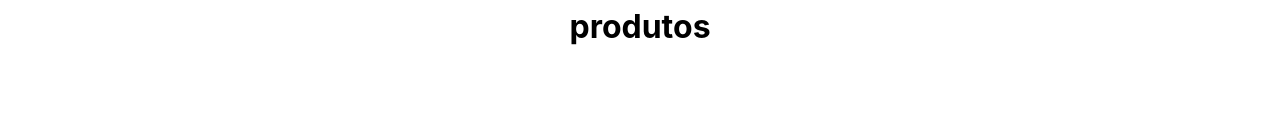
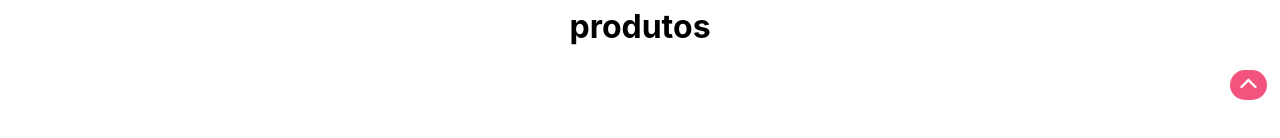
Before and after one commit to paulocost4/dincyscake, a Next.js app: page /produtos in a window 1280 px wide. Shown: the part 660-798 px from the top of the page. Built offline with nearby package versions, Linux system fonts and the light colour scheme; a web font is replaced by a local one.

Commit message:
função de subir do botão subir

```diff
--- a/pages/_app.js
+++ b/pages/_app.js
@@ -1,6 +1,7 @@
 /* eslint-disable react/no-unescaped-entities */
 import '../styles/globals.css'
 import Head from 'next/head'
+
 
 function MyApp({ Component, pageProps }) {
   return (
--- a/pages/produtos/index.js
+++ b/pages/produtos/index.js
@@ -3,18 +3,26 @@ import Navbar from '../src/components/navbar'
 import Footer from '../src/components/footer'
 import BannerHorizontal from '../src/components/BannerPropagandaHorizontal'
 import GoogleAds from '../src/components/GoogleAds'
+import BotaoSubir from '../src/components/botaoSubir'
 
 function produtos(){
+
     return(
         <div>
             <Navbar/>
             <BannerHorizontal/>
             {/* <GoogleAds slot='2194687109'/> */}
             <main>
+
+                                    {/* Começar a fazer a guia de produtos daqui */}
                 <h1>produtos</h1>
+
+
+
             </main>
             <BannerHorizontal/>
             {/* <GoogleAds slot='3271965051'/> */}
+            <BotaoSubir/>
             <Footer/>
         </div>
     )
--- a/pages/src/components/botaoSubir/index.js
+++ b/pages/src/components/botaoSubir/index.js
@@ -1,22 +1,37 @@
 import styles from './Botaosubir.module.css'
 import { IoIosArrowUp } from "react-icons/io";
-import { useEffect } from 'react';
+import React, { useEffect } from 'react';
 
 
+async function irParaOTopo(){
+  let botaoSubir = document.getElementsByClassName(styles.botaoSubir)[0]
+
+  window.scrollTo({top: 0})
+  let aux = 1
+  while (aux){
+    if( window.scrollY===0 && botaoSubir.classList.length > 1 ){
+      console.log(`qtd class: ${botaoSubir.classList.length}, window.scrollY: ${window.scrollY}  `)
+      botaoSubir.classList.remove(styles.botaoSubirAtivo)
+      aux = 0
+    }
+  }
+}
 
 export default function BotaoSubir(props){
 
     useEffect(()=>{
-        addEventListener('scroll', (event)=>{
-          console.log('Evento disparado: ', event.type)
-          let botaoSubir = document.getElementsByClassName(styles.botaoSubir)[0]
-          botaoSubir.classList.add(styles.botaoSubirAtivo)
-        })
-        removeEventListener('scroll', null)
+
+        document.addEventListener('scroll', (event)=>{
+          if(window.scrollY!==0){
+            console.log('Evento disparado: ', event.type)
+            let botaoSubir = document.getElementsByClassName(styles.botaoSubir)[0]
+            botaoSubir.classList.add(styles.botaoSubirAtivo)
+          }
+        }, )
       }, [])
 
     return(
-        <button className={styles.botaoSubir}>
+        <button onClick={()=>irParaOTopo()} className={styles.botaoSubir}>
             <IoIosArrowUp size='25' color='#fff' />
         </button>
     )
```
